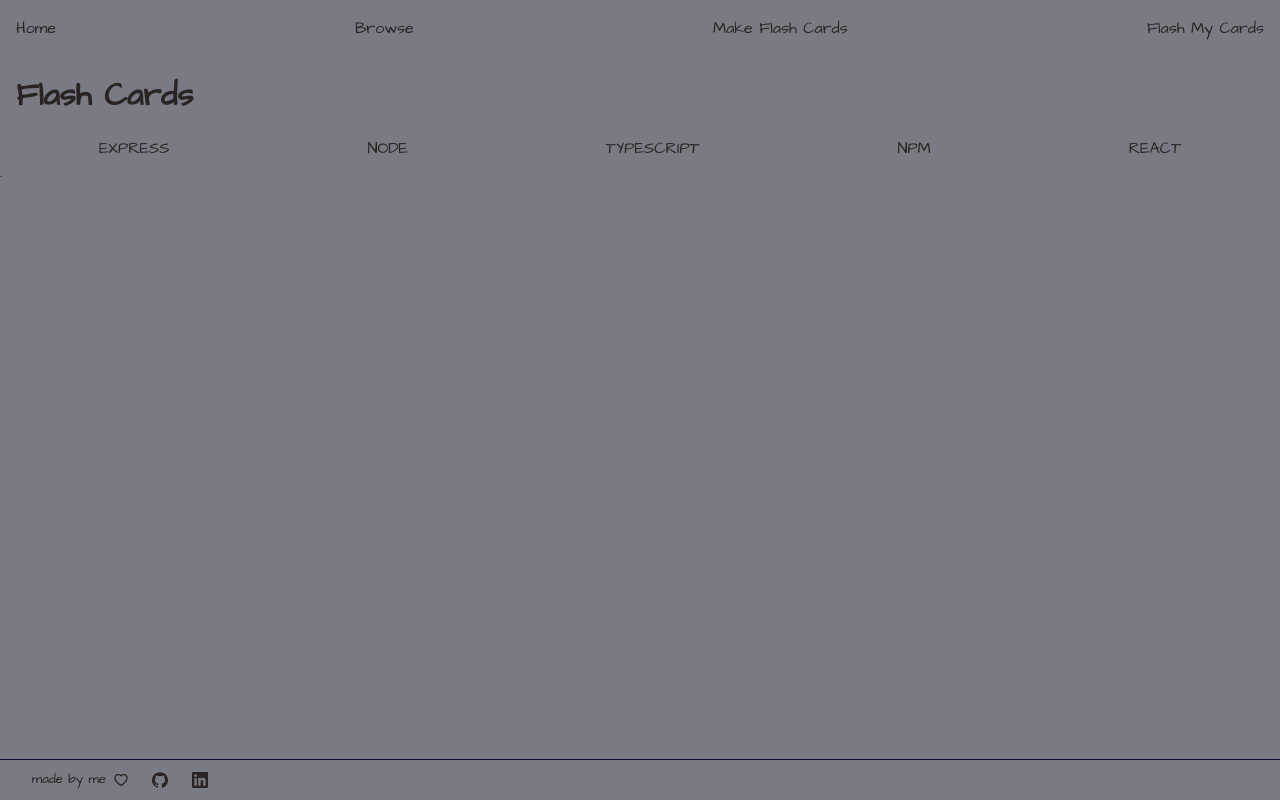
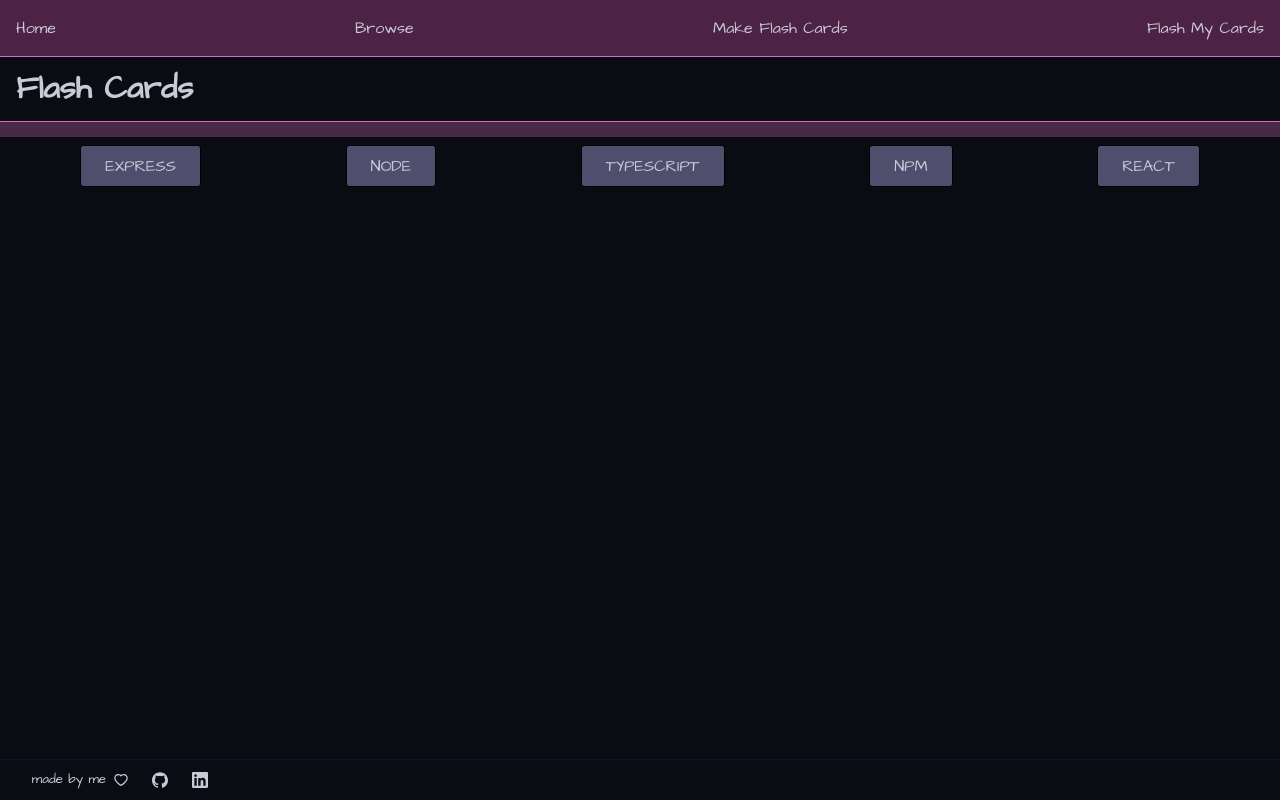
Before and after one commit to ElBrewster/studyCards, a React (Vite) app in the folder packages/app/: page /home in a window 1280 px wide. Built offline with nearby package versions, Linux system fonts and the light colour scheme.

Commit message:
Add some styling for accessibility

```diff
--- a/packages/app/src/components/Layout.tsx
+++ b/packages/app/src/components/Layout.tsx
@@ -1,18 +1,9 @@
-import { NavLink, Outlet } from "react-router-dom";
-import { nanoid } from "nanoid";
+import { Outlet } from "react-router-dom";
 import Header from "./Header";
 import Footer from "./Footer";
 import Nav from "./Nav";
 
 export default function Layout() {
-    let decks = ["/express", "/node", "/typescript", "/npm", "/react"];
-
-    const navLinks = decks.map((deck) => {
-        let id = nanoid();
-        let removeSlash = deck.split("").slice(1).join("");
-        let deckTitle = removeSlash.toUpperCase();
-        return <NavLink to={deck} key={id} className={({isActive, isPending}) => isPending ? "pending" : isActive ? "active" : ""}>{deckTitle}</NavLink>
-    });
 
     return (
         <div className="layoutContainer">
@@ -21,10 +12,8 @@ export default function Layout() {
                 <Header />
             </div>
             <main>
-                <nav className="nav-notecCardDecks">
-                    {navLinks}
-                </nav>
                 <div>
+                    <div className="stripe"></div>
                     <Outlet />
                 </div>
             </main>
--- a/packages/app/src/index.css
+++ b/packages/app/src/index.css
@@ -2,14 +2,14 @@
 *::after,
 *::before {
     box-sizing: border-box;
-    color: rgb(41, 35, 35);
+    color: #cac9d8;
     font-family: 'Architects Daughter', cursive;
     margin: 0;
     padding: 0;
 }
 
 body {
-    background-color: rgb(121, 122, 131);
+    background-color: #0b0b13;
     /* background: radial-gradient(circle 50px, red, yellow 10%, #1e90ff 50%, beige); */
     display: flex;
     flex-direction: column;
@@ -18,8 +18,10 @@ body {
 }
 
 /* header and top nav bar ---------------------------- */
+header {
+}
 h1 {
-    padding: 1rem;
+  padding: .5rem 1rem;
 }
 
 a {
@@ -28,17 +30,22 @@ a {
 }
 
 .nav-bar {
+  background-color: #4d2345;
+  border-bottom: 1px solid #d46ec0;
   display: flex;
   justify-content: space-between;
   padding: 1em;
 }
 
-.nav-notecCardDecks {
-  display: flex;
-  flex-wrap: wrap;
-  justify-content: space-around;
+.nav-bar > ul > *:hover {
+  color: #12b7d4;
 }
+.nav-bar > ul > *:active {
+color: #a85ff1;
+}
+
 /* other layout components --------------------------- */
+
 .layoutContainer {
   display: flex;
   flex-direction: column;
@@ -75,8 +82,38 @@ footer {
   display: flex;
 }
 
-/* pages --------------------------------------------- */
+/* pages ---(inside main) ------------------------------------------ */
+.stripe {
+  background-color: rgb(212, 110, 192, .3);
+  border-top: 1px solid #d46ec0;
+  height: 1rem;
+}
+
+.nav-notecCardDecks {
+  display: flex;
+  flex-wrap: wrap;
+  justify-content: space-around;
+  padding: .5rem;
+}
+
+.nav-notecCardDecks > * {
+  background-color: #504e6d;
+  border: 1px solid black;
+  border-radius: .2rem;
+  padding: .5rem 1.5rem;
+}
+
+.nav-notecCardDecks > *:hover {
+  background-color: #7875a3;
+  color: #12b7d4;
+}
+
+.nav-notecCardDecks > *:active {
+  background-color: #a85ff1;
+}
+
 .browse-section {
+    background-color: #2d2144;
     display: grid;
     gap: 1rem;
     padding: 1rem;
@@ -96,6 +133,7 @@ footer {
 
 .my-card-h2 {
   border-bottom: 1px solid red;
+  color:#2d2144;
   font-size: large;
   padding: .5rem .5rem 0 .5rem;
 }
--- a/packages/app/src/pages/Home.tsx
+++ b/packages/app/src/pages/Home.tsx
@@ -1,5 +1,21 @@
+import { NavLink } from "react-router-dom";
+import { nanoid } from "nanoid";
+
 export default function Home(){
+    let decks = ["/express", "/node", "/typescript", "/npm", "/react"];
+
+    const navLinks = decks.map((deck) => {
+        let id = nanoid();
+        let removeSlash = deck.split("").slice(1).join("");
+        let deckTitle = removeSlash.toUpperCase();
+        return <NavLink to={deck} key={id} className={({isActive, isPending}) => isPending ? "pending" : isActive ? "active" : ""}>{deckTitle}</NavLink>
+    });
+
     return(
-        <section>.</section>
+        <section>
+                <nav className="nav-notecCardDecks">
+                    {navLinks}
+                </nav>
+        </section>
     );
 }
```
